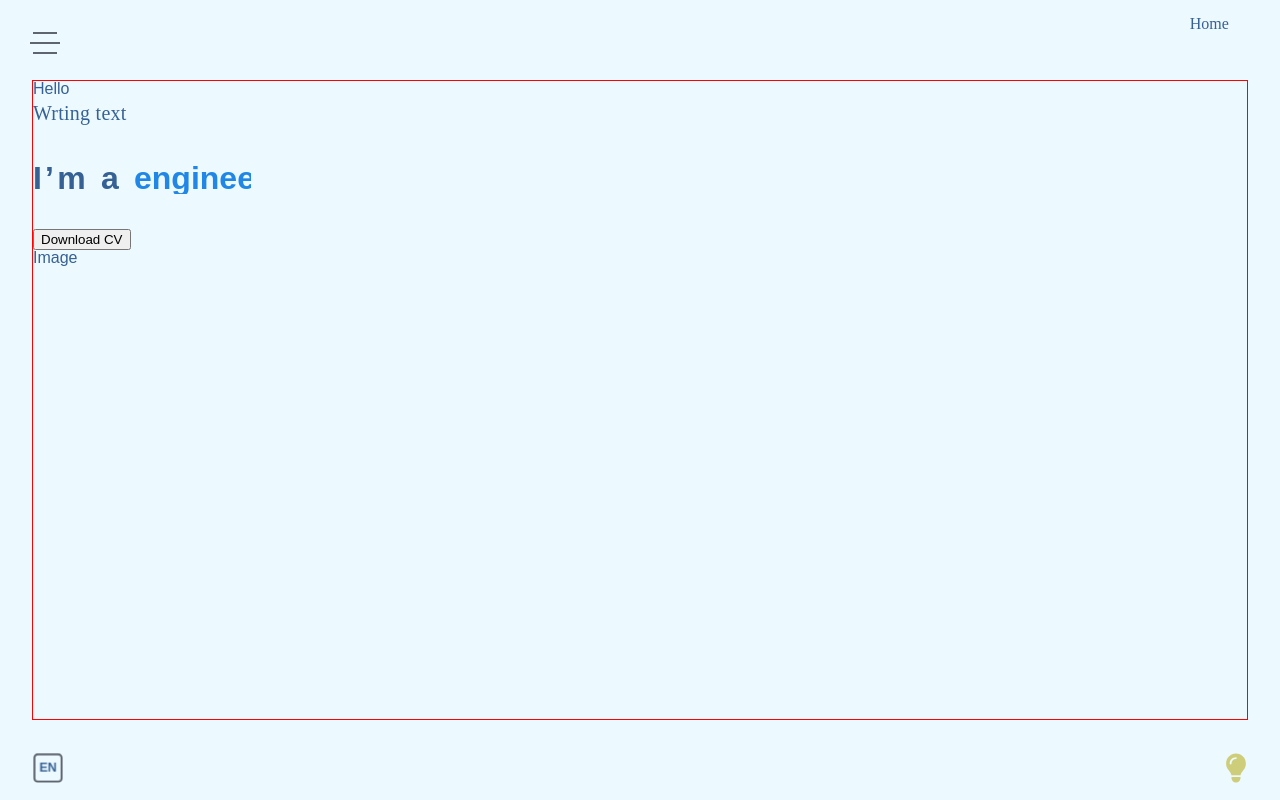
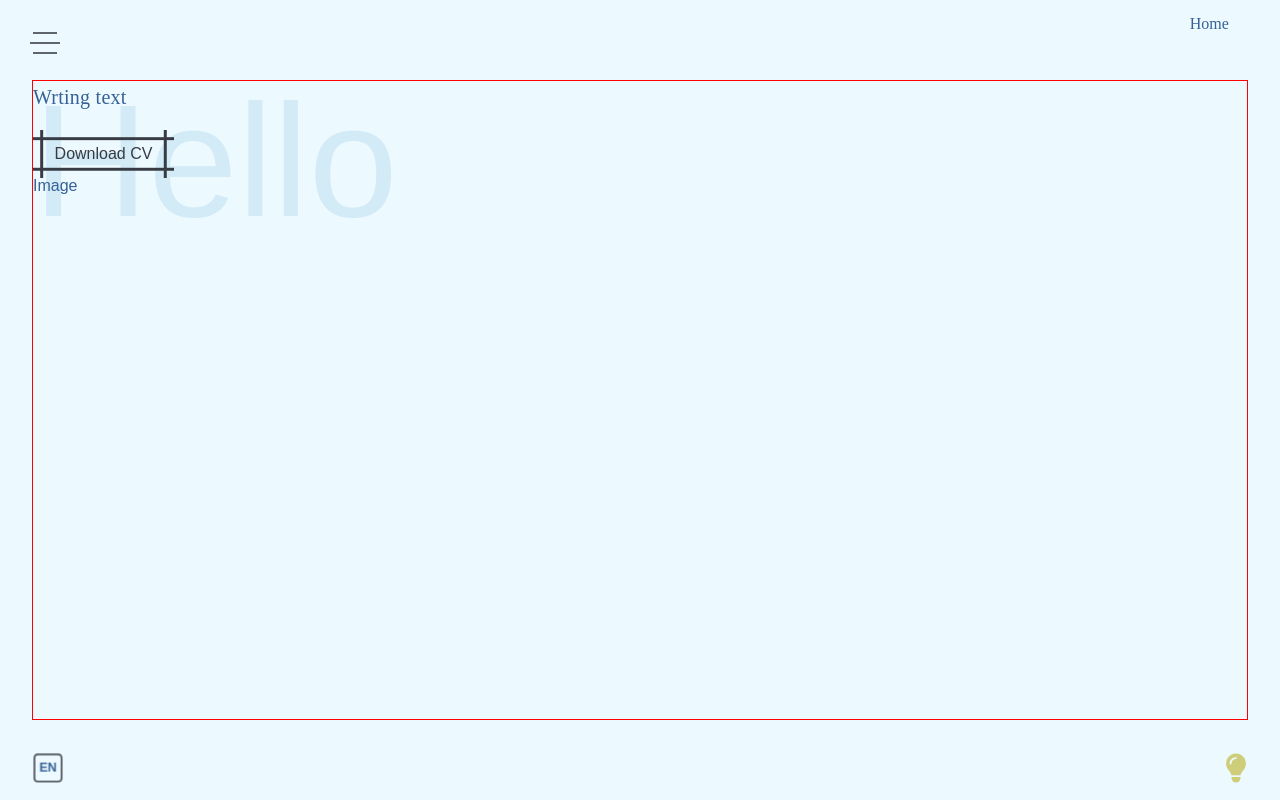
Before and after one commit to EmirDelicR/curriculum-v2, a React (Vite) app: page / in a window 1280 px wide. Built offline with nearby package versions, Linux system fonts and the light colour scheme.

Commit message:
Added watermark

```diff
--- /dev/null
+++ b/src/UI/components/downloadButton/DownloadButton.scss
@@ -0,0 +1,37 @@
+.download-button {
+  --b: 3px;
+  --s: 0.45em;
+  --color: #373b44;
+
+  padding: calc(0.5em + var(--s)) calc(0.9em + var(--s));
+  color: var(--color);
+  --_p: var(--s);
+  background: conic-gradient(
+      from 90deg at var(--b) var(--b),
+      #0000 90deg,
+      var(--color) 0
+    )
+    var(--_p) var(--_p) / calc(100% - var(--b) - 2 * var(--_p))
+    calc(100% - var(--b) - 2 * var(--_p));
+  transition: 0.3s linear, color 0s, background-color 0s;
+  outline: var(--b) solid #0000;
+  outline-offset: 0.6em;
+  font-size: 16px;
+  border: 0;
+
+  user-select: none;
+  //   -webkit-user-select: none;
+  //   touch-action: manipulation;
+
+  &:hover,
+  &:focus-visible {
+    --_p: 0px;
+    outline-color: var(--color);
+    outline-offset: 0.05em;
+  }
+
+  :active {
+    background: var(--color);
+    color: #fff;
+  }
+}
--- /dev/null
+++ b/src/UI/components/downloadButton/DownloadButton.tsx
@@ -0,0 +1,13 @@
+import './DownloadButton.scss';
+
+export default function DownloadButton() {
+  return (
+    <button
+      className="download-button"
+      role="button"
+      aria-label="download-button"
+    >
+      Download CV
+    </button>
+  );
+}
--- /dev/null
+++ b/src/UI/components/waterMark/WaterMark.scss
@@ -0,0 +1,11 @@
+.water-mark {
+  position: relative;
+  z-index: -10;
+
+  .water-mark-text {
+    position: absolute;
+    font-size: 10rem;
+    color: var(--box-shadow);
+    opacity: 0.5;
+  }
+}
--- /dev/null
+++ b/src/UI/components/waterMark/WaterMark.tsx
@@ -0,0 +1,13 @@
+import { useTranslation } from 'react-i18next';
+
+import './WaterMark.scss';
+
+export default function WaterMark({ text }: { text: string }) {
+  const { t } = useTranslation();
+
+  return (
+    <div className="water-mark">
+      <span className="water-mark-text">{t(`waterMark.${text}`)}</span>
+    </div>
+  );
+}
--- a/src/UI/pages/home/Home.tsx
+++ b/src/UI/pages/home/Home.tsx
@@ -1,15 +1,18 @@
 import TextTyping from '@/UI/components/textTyping/TextTyping';
+import WaterMark from '@/UI/components/waterMark/WaterMark';
+import DownloadButton from '@/UI/components/downloadButton/DownloadButton';
+
 import './Home.scss';
 
 export default function Home() {
   return (
     <div className="home-wrapper">
       <div>
-        <div>Hello</div>
+        <WaterMark text="hello" />
         <h3>Wrting text</h3>
-        <TextTyping />
+        {/* <TextTyping /> */}
         <br />
-        <button>Download CV</button>
+        <DownloadButton />
       </div>
       <div>Image</div>
     </div>
--- a/src/plugins/i18n/locales/bs.json
+++ b/src/plugins/i18n/locales/bs.json
@@ -1,5 +1,8 @@
 {
   "translation": {
+    "waterMark": {
+      "hello": "Cao"
+    },
     "navBar": {
       "home": "Home",
       "timeline": "Timeline",
--- a/src/plugins/i18n/locales/de.json
+++ b/src/plugins/i18n/locales/de.json
@@ -1,5 +1,8 @@
 {
   "translation": {
+    "waterMark": {
+      "hello": "Servus"
+    },
     "navBar": {
       "home": "Home",
       "timeline": "Timeline",
--- a/src/plugins/i18n/locales/en.json
+++ b/src/plugins/i18n/locales/en.json
@@ -1,5 +1,8 @@
 {
   "translation": {
+    "waterMark": {
+      "hello": "Hello"
+    },
     "headerTitle": "My {{appName}} Header Title",
     "navBar": {
       "home": "Home",
```
